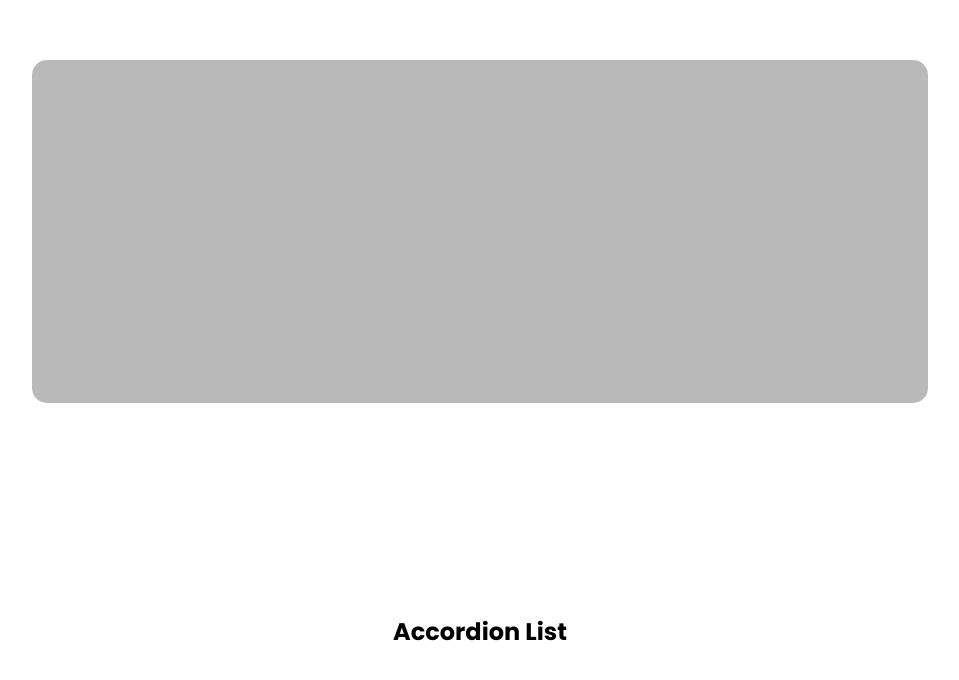
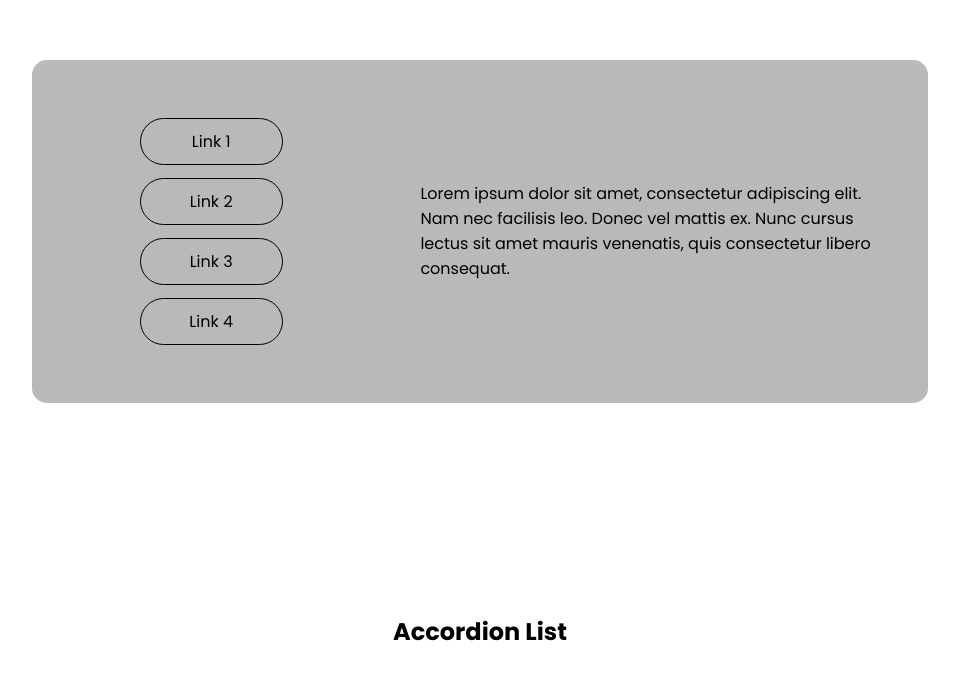
Before and after one commit to rdbernal/jsComponents-fullPage, a plain HTML site: page index.html in a window 1280 px wide. Shown: the part 1826-2506 px from the top of the page, without its empty margins (160-1119 px from the left). Drawn offline with Linux system fonts and the light colour scheme.

Commit message:
Tab navigation ready

```diff
--- a/index.html
+++ b/index.html
@@ -7,6 +7,7 @@
     <link rel="stylesheet" href="styles/style.css" />
     <link rel="stylesheet" href="styles/night-mode.css" />
     <link rel="stylesheet" href="styles/burger-menu.css" />
+    <link rel="stylesheet" href="styles/tab-navigation.css" />
     <script src="script.js" defer></script>
     <title>Document</title>
   </head>
@@ -31,7 +32,36 @@
     </section>
     <section class="general__section">
       <h2 class="general__title">Tab Navigation</h2>
-      <div class="general__container"></div>
+      <div class="general__container tabNavigation__container">
+        <ul class="tab__items js-tab__items">
+          <li>Link 1</li>
+          <li>Link 2</li>
+          <li>Link 3</li>
+          <li>Link 4</li>
+        </ul>
+        <ul class="tab__contents js-tab__contents">
+          <li>
+            Lorem ipsum dolor sit amet, consectetur adipiscing elit. Nam nec
+            facilisis leo. Donec vel mattis ex. Nunc cursus lectus sit amet
+            mauris venenatis, quis consectetur libero consequat.
+          </li>
+          <li>
+            In nisi ligula, luctus eu purus id, lacinia fermentum purus. Mauris
+            ut ligula sit amet leo tincidunt blandit in eget mi. Donec in metus
+            quis nunc rutrum hendrerit id vel orci.
+          </li>
+          <li>
+            Aliquam lobortis libero non venenatis consequat. Nunc eleifend magna
+            turpis. Morbi nec suscipit nunc. Phasellus ut molestie dui. Vivamus
+            turpis metus, lobortis ac nulla at, suscipit viverra justo.
+          </li>
+          <li>
+            Donec gravida luctus metus dictum faucibus. Pellentesque vitae mi id
+            turpis sagittis semper eget id arcu. Proin ultrices rutrum risus,
+            sed accumsan ipsum vestibulum ac.
+          </li>
+        </ul>
+      </div>
     </section>
     <section class="general__section">
       <h2 class="general__title">Accordion List</h2>
--- a/script.js
+++ b/script.js
@@ -30,3 +30,29 @@ function activeBurgerMenu() {
 }
 
 activeBurgerMenu();
+
+//TAB NAVIGATION
+
+function activeTabMenu() {
+  const tabItems = document.querySelectorAll(".js-tab__items li");
+  const tabContents = document.querySelectorAll(".js-tab__contents li");
+
+  if (tabItems.length && tabContents.length) {
+    tabContents[0].classList.add("activeContent");
+
+    function showTabContent(index) {
+      tabContents.forEach((item) => {
+        item.classList.remove("activeContent");
+      });
+      tabContents[index].classList.add("activeContent");
+    }
+
+    tabItems.forEach((item, index) => {
+      item.addEventListener("click", () => {
+        showTabContent(index);
+      });
+    });
+  }
+}
+
+activeTabMenu();
--- /dev/null
+++ b/styles/tab-navigation.css
@@ -0,0 +1,61 @@
+.tabNavigation__container {
+  display: flex;
+  align-items: center;
+}
+
+.tab__items {
+  width: 40%;
+  height: 70%;
+
+  display: flex;
+  flex-direction: column;
+  align-items: center;
+  justify-content: space-around;
+
+  list-style: none;
+}
+
+.tab__items li {
+  width: 40%;
+  text-align: center;
+  padding: 10px 0;
+
+  border: solid 1px black;
+  border-radius: 25px;
+
+  cursor: pointer;
+}
+
+.tab__contents {
+  width: 60%;
+  height: 70%;
+
+  padding: 30px;
+
+  display: flex;
+  flex-direction: column;
+  align-items: center;
+  justify-content: center;
+
+  list-style: none;
+}
+
+.tab__contents li {
+  display: none;
+}
+
+.tab__contents li.activeContent {
+  display: block;
+  animation: showContent 0.5s forwards;
+}
+
+@keyframes showContent {
+  from {
+    opacity: 0;
+    transform: translate(-30px, 0);
+  }
+  to {
+    opacity: 1;
+    transform: translate(0, 0);
+  }
+}
```
